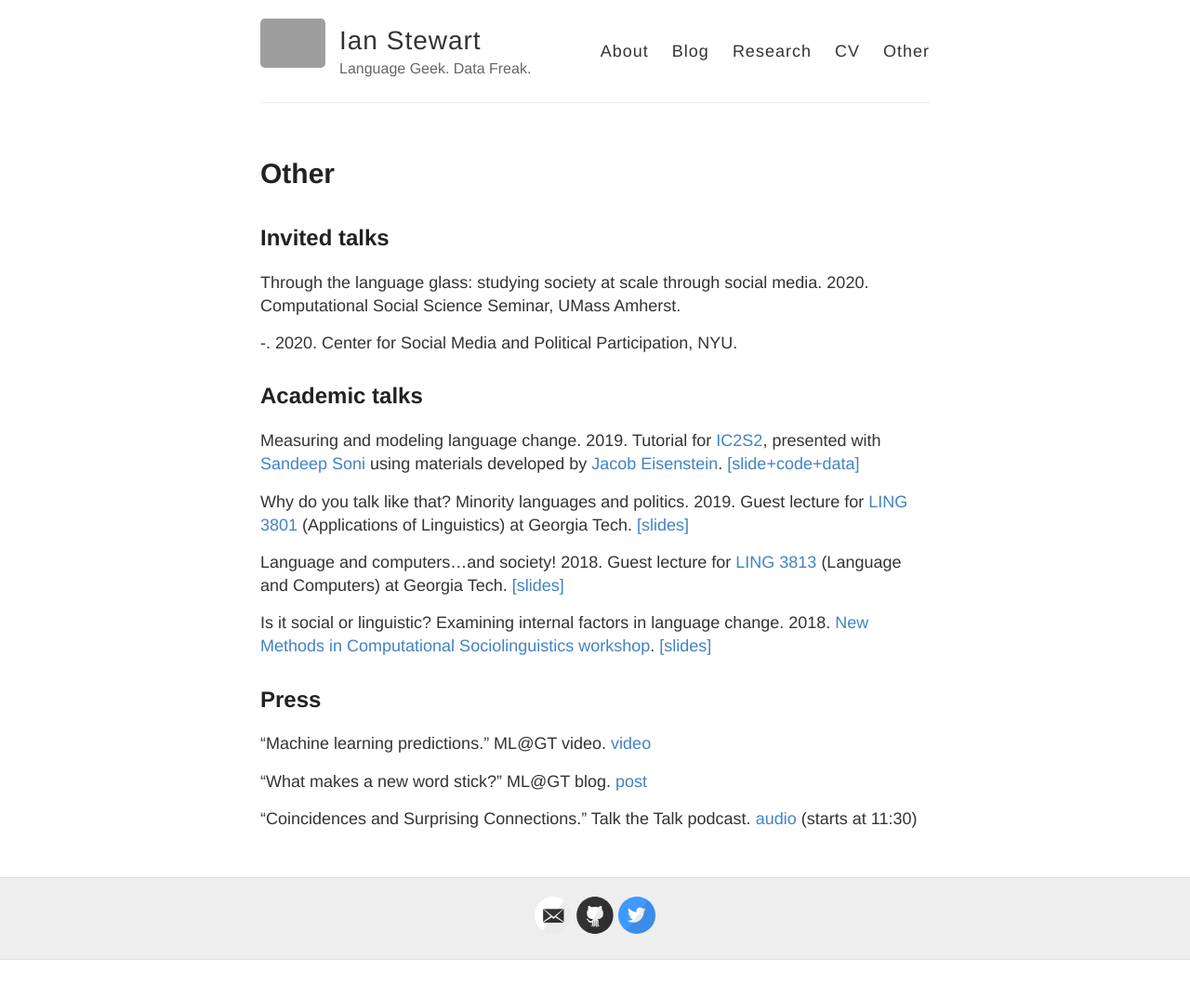
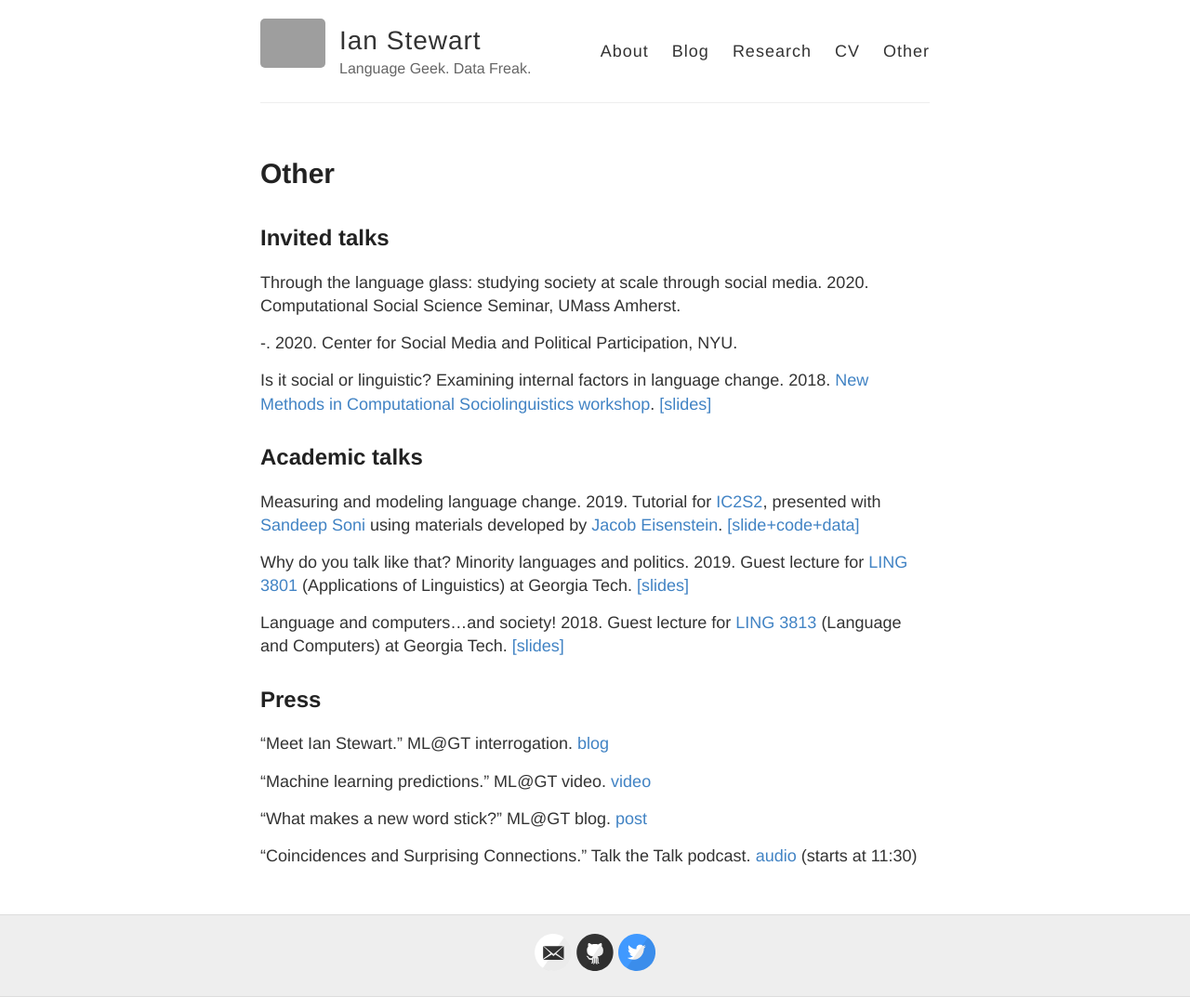
Before and after one commit to ianbstewart/ianbstewart.github.io, a Jekyll site: the page built from other.md, in a window 1280 px wide. Shown: the whole page at 93% size. Built offline with Jekyll 4.4.1, drawn with Linux system fonts in a browser that asks for light colours; before the commit the page ends 1033 px from its top, so only the background shows below that; some of the changed lines change nothing that is shown; grey boxes are pictures that could not be loaded.

Commit message:
updated other

```diff
--- a/other.md
+++ b/other.md
@@ -13,7 +13,13 @@ Computational Social Science Seminar, UMass Amherst.
 2020.
 Center for Social Media and Political Participation, NYU.
 
+Is it social or linguistic? Examining internal factors in language change.
+2018.
+[New Methods in Computational Sociolinguistics workshop](http://www.lorentzcenter.nl/lc/web/2018/1094/info.php3?wsid=1094).
+[[slides]](https://docs.google.com/presentation/d/15c5DQRXbEEClq-8D3sYUgQuysIh_cWel64AFZo2EEVs)
+
 ## Academic talks
+
 Measuring and modeling language change.
 2019.
 Tutorial for [IC2S2](https://2019.ic2s2.org/tutorials/), presented with [Sandeep Soni](http://sandeepsoni.github.io/) using materials developed by [Jacob Eisenstein](https://www.cc.gatech.edu/~jeisenst/).
@@ -29,12 +35,10 @@ Language and computers...and society!
 Guest lecture for [LING 3813](https://www.leliaglass.com/lgandcomputers) (Language and Computers) at Georgia Tech.
 [[slides]](https://docs.google.com/presentation/d/1YwlkAkOUhG-S48MMfaMG2SwrwDMHZKuk5QYTDP75OQ8)
 
-Is it social or linguistic? Examining internal factors in language change.
-2018.
-[New Methods in Computational Sociolinguistics workshop](http://www.lorentzcenter.nl/lc/web/2018/1094/info.php3?wsid=1094).
-[[slides]](https://docs.google.com/presentation/d/15c5DQRXbEEClq-8D3sYUgQuysIh_cWel64AFZo2EEVs)
+## Press
 
-## Press
+"Meet Ian Stewart." ML@GT interrogation. [blog](https://mlatgt.blog/2020/05/07/meet-mlgt-ian-stewart-encourages-people-to-make-mistakes-when-studying-natural-language-processing/)
+
 "Machine learning predictions." ML@GT video. [video](https://www.youtube.com/watch?v=EPlWY8B0IVk)
 
 "What makes a new word stick?" ML@GT blog. [post](https://mlatgt.blog/2018/09/26/what-makes-a-new-word-stick/)
```
